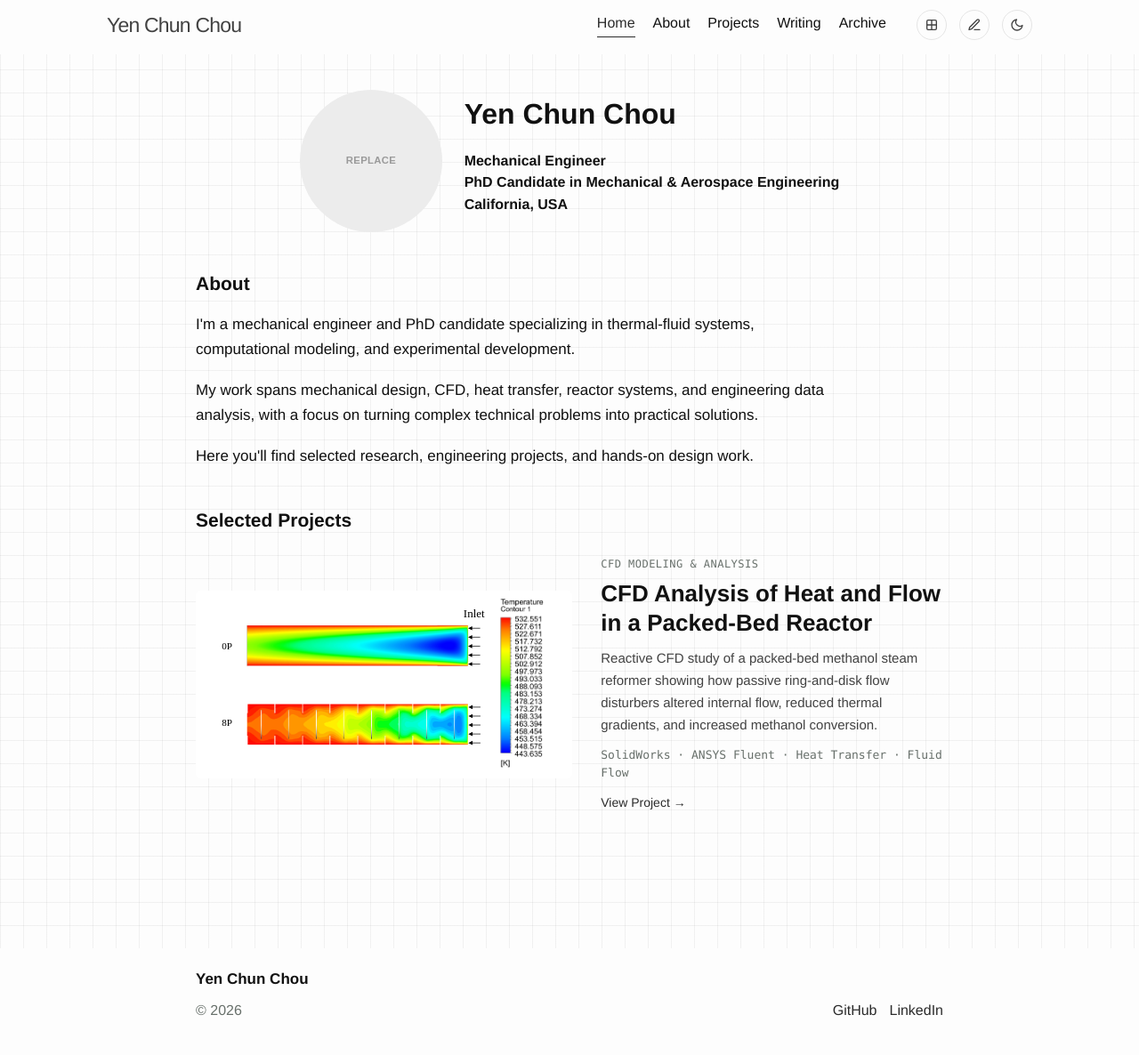
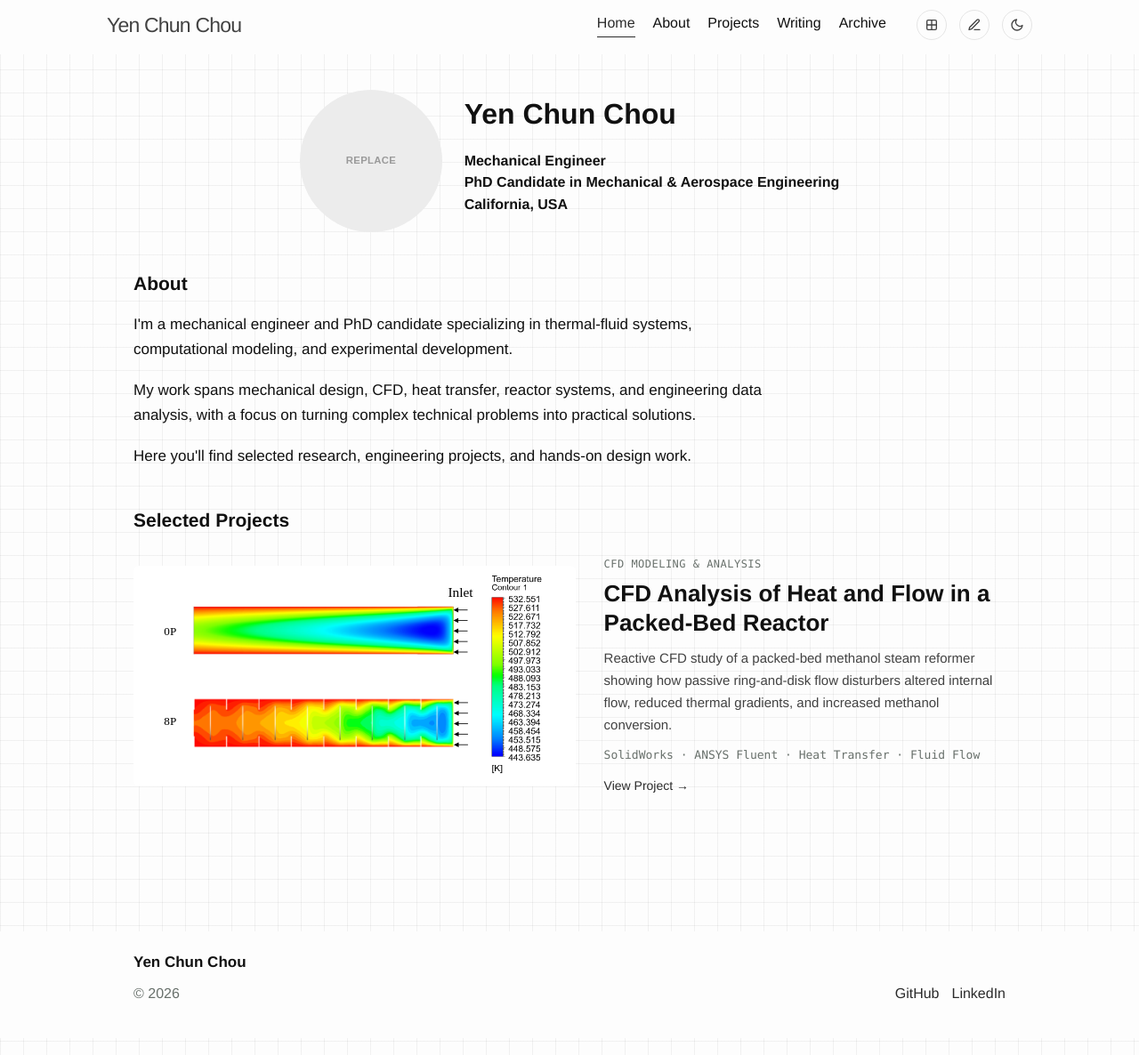
Before and after one commit to yenchun-chou/yenchun-chou.github.io, a Jekyll site: the page built from index.html, in a window 1280 px wide. Shown: the whole page at 89% size. Built offline with Jekyll 4.4.1, drawn with Linux system fonts in a browser that asks for light colours.

Commit message:
Widen homepage content layout

```diff
--- a/css/style.css
+++ b/css/style.css
@@ -38,7 +38,7 @@ img { max-width: 100%; vertical-align: middle; }
 a { color: var(--accent); text-decoration: none; }
 a:hover { color: var(--fg); text-decoration: underline; }
 a:focus-visible { outline: 2px solid var(--accent); outline-offset: 3px; text-decoration: none; }
-.wrapper { width: 100%; max-width: 900px; margin: 0 auto; padding: 0 30px; }
+.wrapper { width: 100%; max-width: 1040px; margin: 0 auto; padding: 0 30px; }
 .site-header { position: relative; z-index: 1; background: var(--bg); border-top: 5px solid var(--fg-soft); border-bottom: 1px solid var(--border); min-height: 61px; }
 .site-header .wrapper { max-width: 1100px; }
 .site-header .wrapper { display: flex; align-items: center; justify-content: space-between; gap: 25px; }
```
